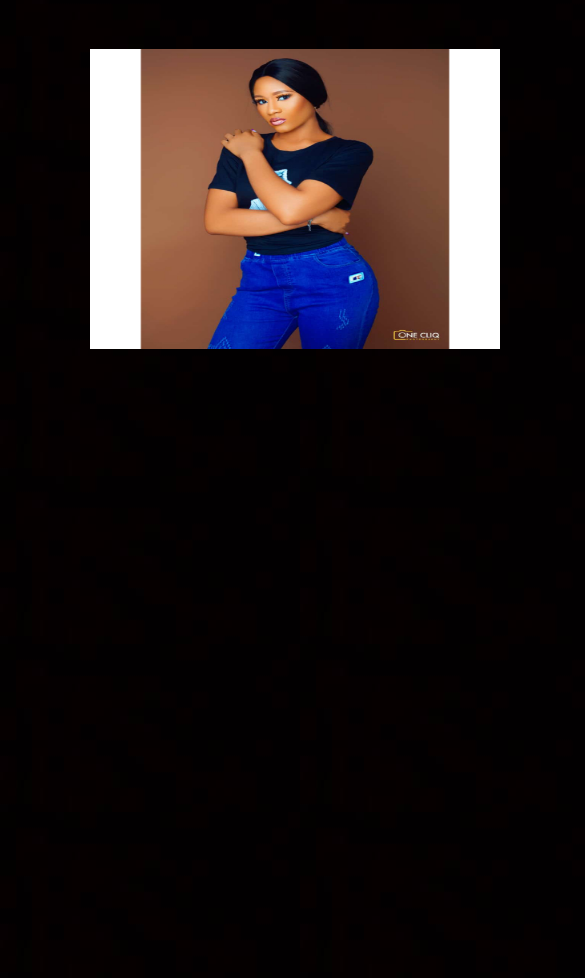
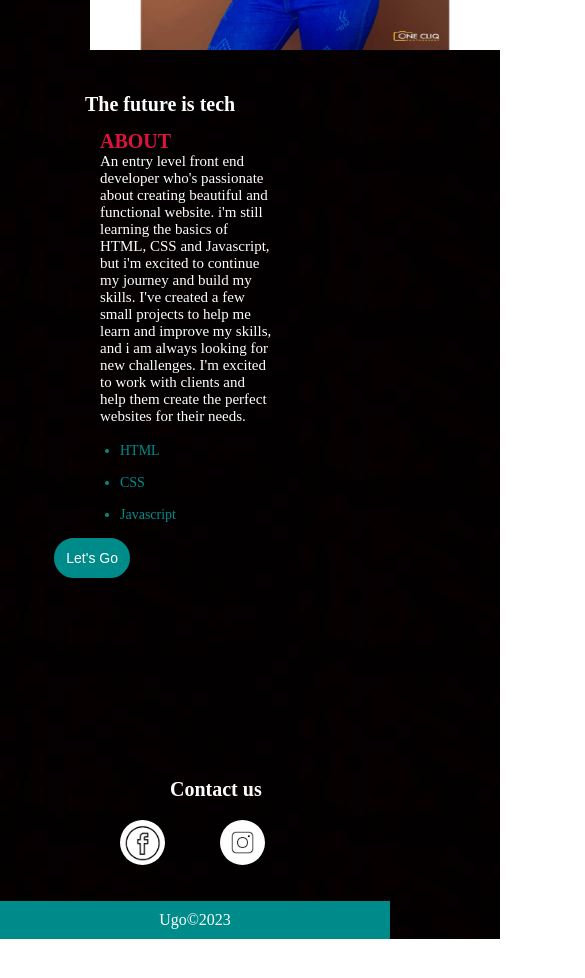
Before and after one commit to Ugoperp1/portfolio, a plain HTML site: page index.html in a window 390 px wide. Shown: the part 700-1678 px from the top of the page, 585 px wide, since content can reach past the window. After the commit the page ends 1639 px from the top, so only its background shows below. Drawn offline with Linux system fonts and the light colour scheme.

Commit message:
3rd commit

```diff
--- a/style.css
+++ b/style.css
@@ -128,3 +128,136 @@ cursor: pointer;
 .img3:hover{
     opacity: 50%;
 }
+
+
+@media screen and (max-width: 700px){
+    .h1{
+        display: block;
+        font-size: 40px;
+
+
+
+    }
+    .p1{
+        display: block;
+        margin-top: -20px;
+
+    }
+
+    .h2{
+        display: block;
+        font-size: 25px;
+
+
+    }
+
+
+    .p4{
+        display: block;
+        font-size: 20px;
+
+   }
+
+
+    .p2{
+        display: block;
+        font-size: 15px;
+        margin-bottom: 20%;
+
+
+    }
+
+
+    .img1{
+        display: block;
+        margin-top: 25px;
+    }
+    .h4{
+        display: block;
+        margin-top: -430px;
+        font-size: 20px;
+
+    }
+    .h3{
+        max-width: 70%;
+        text-align: left;
+        padding-left: 100px;
+        margin-top: 80px;
+        font-size: 20px;
+    }
+    .p3{
+        max-width: 70%;
+        text-align: left;
+        padding-left: 100px ;
+        /* margin-top: -300px; */
+        font-size: 15px;
+    }
+
+    .ul{
+        max-width: 70%;
+        text-align: left;
+        padding-left: 120px ;
+        /* margin-top: -200px; */
+        font-size: 14px;
+    }
+    .submit{
+
+        display: block;
+        /* justify-content: right; */
+        border: 2px solid darkcyan;
+        padding: 10px;
+        float: right;
+        margin-right: 260px;
+        font-size: 14px;
+        margin-bottom: 200px;
+
+       }
+
+    /* .h4{
+        display: block;
+        margin-top: -277px;
+        font-size: 15px;
+        margin-bottom: 50px;
+    } */
+    .h5{
+        display: block;
+        max-width: 70%;
+        text-align: left;
+        padding-left: 170px;
+        margin-top: 500px;
+        font-size: 20px;
+        margin-bottom: 20px;
+
+
+        }
+
+    .img2{
+        display: block;
+       float: right;
+       margin-top: -1px;
+       margin-right:225px ;
+
+    }
+
+    .img3{
+        display: block;
+        float: left;
+        margin-top: -75px;
+        margin-left: 220px;
+
+    }
+
+
+    footer{
+        display: block;
+        padding: 10px;
+        margin-top: 100px;
+        text-align: center;
+        color: #fff;
+        background-color:darkcyan;
+
+      }
+
+
+
+}
```
